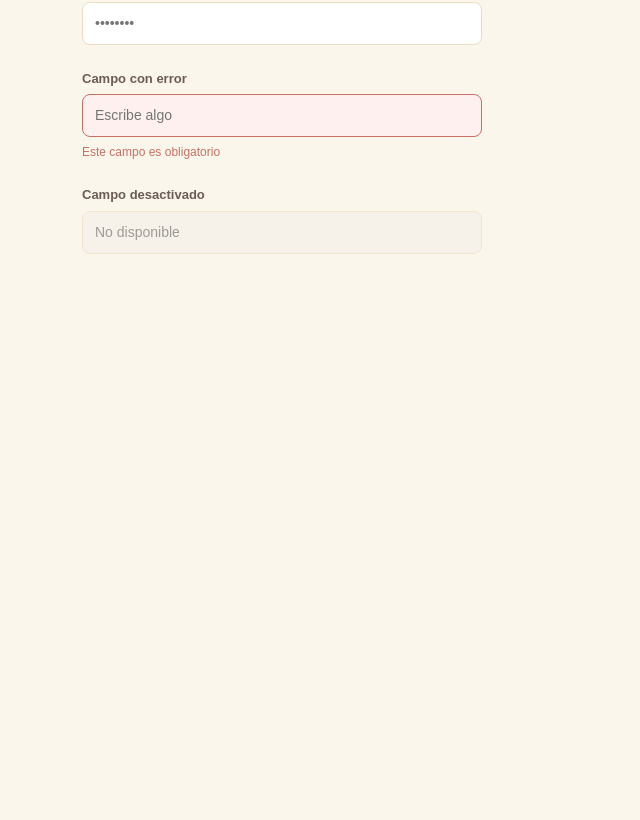
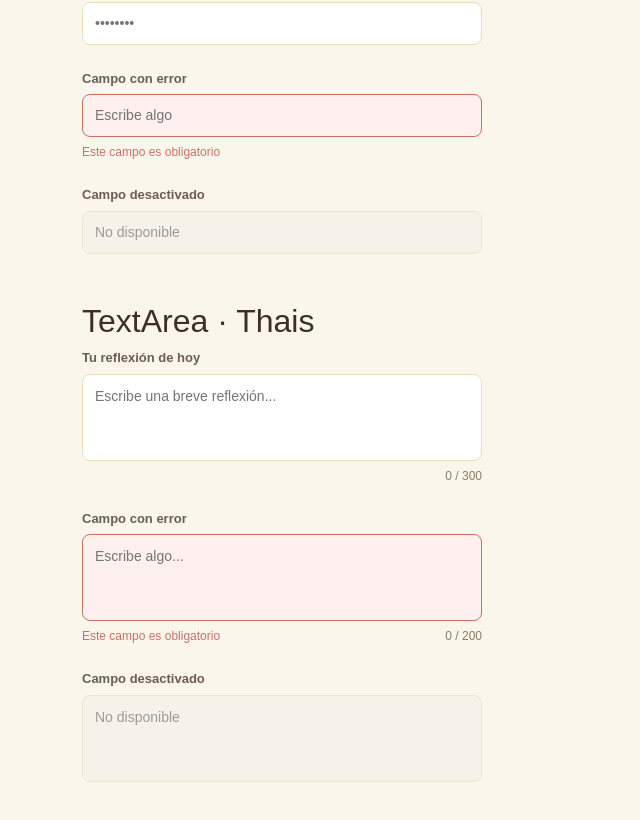
Before and after one commit to mateogarzon90-png/dexus-cuidar-el-alma, a React (Vite) app in the folder dexus-design-system/: page / in a window 1280 px wide. Shown: the part 985-1805 px from the top of the page, without its empty margins (0-640 px from the left). Before the commit the page ends 1335 px from the top, so only its background shows below. Built offline with nearby package versions, Linux system fonts and the light colour scheme.

Commit message:
feat: crear componente TextArea con autoresize y contador de caracteres

```diff
--- a/dexus-design-system/src/App.jsx
+++ b/dexus-design-system/src/App.jsx
@@ -1,6 +1,7 @@
 import React from 'react';
 import Button from './components/ui/Button/Button';
 import Input from './components/ui/Input/Input';
+import TextArea from './components/ui/TextArea/TextArea';
 
 function App() {
   return (
@@ -90,6 +91,29 @@ function App() {
         </div>
       </section>
 
+      {/* Sección de TextArea — Thais */}
+      <section className="mb-5">
+        <h2>TextArea · Thais</h2>
+        <div className="d-flex flex-column gap-4" style={{ maxWidth: '400px' }}>
+          <TextArea
+            label="Tu reflexión de hoy"
+            placeholder="Escribe una breve reflexión..."
+            maxLength={300}
+          />
+          <TextArea
+            label="Campo con error"
+            placeholder="Escribe algo..."
+            maxLength={200}
+            error="Este campo es obligatorio"
+          />
+          <TextArea
+            label="Campo desactivado"
+            placeholder="No disponible"
+            disabled
+          />
+        </div>
+      </section>
+
     </div>
   );
 }
--- /dev/null
+++ b/dexus-design-system/src/components/ui/TextArea/TextArea.css
@@ -0,0 +1,75 @@
+/* TextArea.css */
+/* Autor: Thais */
+
+/* Wrapper */
+.dexus-textarea-wrapper {
+  display: flex;
+  flex-direction: column;
+  gap: 6px;
+  width: 100%;
+}
+
+/* Label */
+.dexus-textarea-label {
+  font-size: 13px;
+  font-weight: 600;
+  color: #6B5D55; /* TODO: reemplazar por var(--color-text-soft) */
+}
+
+/* TextArea base */
+.dexus-textarea {
+  width: 100%;
+  padding: 10px 12px;
+  border: 1.5px solid #ECDDC0; /* TODO: reemplazar por var(--color-border) */
+  border-radius: 8px;
+  font-size: 14px;
+  font-family: inherit;
+  color: #3D2E26;  /* TODO: reemplazar por var(--color-text-strong) */
+  background: #FFFFFF; /* TODO: reemplazar por var(--color-white) */
+  outline: none;
+  resize: none;
+  overflow: hidden;
+  line-height: 1.6;
+  transition: border-color 0.15s ease, box-shadow 0.15s ease;
+}
+
+/* Focus */
+.dexus-textarea:focus {
+  border-color: #5B8FB9; /* TODO: reemplazar por var(--color-primary) */
+  box-shadow: 0 0 0 3px rgba(91, 143, 185, 0.18);
+}
+
+/* Error — borde */
+.dexus-textarea.dexus-textarea-error {
+  border-color: #C97064; /* TODO: reemplazar por var(--color-danger) */
+  background: #FDF0EE;
+}
+
+/* Disabled */
+.dexus-textarea:disabled {
+  background: #F5F0E8; /* TODO: reemplazar por var(--color-background) */
+  color: #8B7A65;      /* TODO: reemplazar por var(--color-text-soft) */
+  border-color: #ECDDC0; /* TODO: reemplazar por var(--color-border) */
+  cursor: not-allowed;
+  opacity: 0.7;
+}
+
+/* Footer — contador y error */
+.dexus-textarea-footer {
+  display: flex;
+  justify-content: space-between;
+  align-items: center;
+}
+
+/* Mensaje de error */
+.dexus-textarea-error-msg {
+  font-size: 12px;
+  color: #C97064; /* TODO: reemplazar por var(--color-danger) */
+}
+
+/* Contador de caracteres */
+.dexus-textarea-counter {
+  font-size: 12px;
+  color: #8B7A65; /* TODO: reemplazar por var(--color-text-muted) */
+  margin-left: auto;
+}
--- /dev/null
+++ b/dexus-design-system/src/components/ui/TextArea/TextArea.jsx
@@ -0,0 +1,63 @@
+// TextArea.jsx
+// Autor: Thais
+// Componente: TextArea reutilizable con AutoResize y contador de caracteres
+// Props: label, placeholder, maxLength, disabled, error
+
+import { useState, useRef, useEffect } from 'react'
+import './TextArea.css'
+
+function TextArea({
+  label,
+  placeholder,
+  maxLength,
+  disabled = false,
+  error
+}) {
+  const [value, setValue] = useState('')
+  const textareaRef = useRef(null)
+
+  useEffect(() => {
+    if (textareaRef.current) {
+      textareaRef.current.style.height = 'auto'
+      textareaRef.current.style.height = textareaRef.current.scrollHeight + 'px'
+    }
+  }, [value])
+
+  function handleChange(e) {
+    setValue(e.target.value)
+  }
+
+  return (
+    <div className="dexus-textarea-wrapper">
+
+      {label && (
+        <label className="dexus-textarea-label">{label}</label>
+      )}
+
+      <textarea
+        ref={textareaRef}
+        value={value}
+        onChange={handleChange}
+        placeholder={placeholder}
+        disabled={disabled}
+        maxLength={maxLength}
+        className={`dexus-textarea ${error ? 'dexus-textarea-error' : ''}`}
+        rows={3}
+      />
+
+      <div className="dexus-textarea-footer">
+        {error && (
+          <span className="dexus-textarea-error-msg">{error}</span>
+        )}
+        {maxLength && (
+          <span className="dexus-textarea-counter">
+            {value.length} / {maxLength}
+          </span>
+        )}
+      </div>
+
+    </div>
+  )
+}
+
+export default TextArea
```
